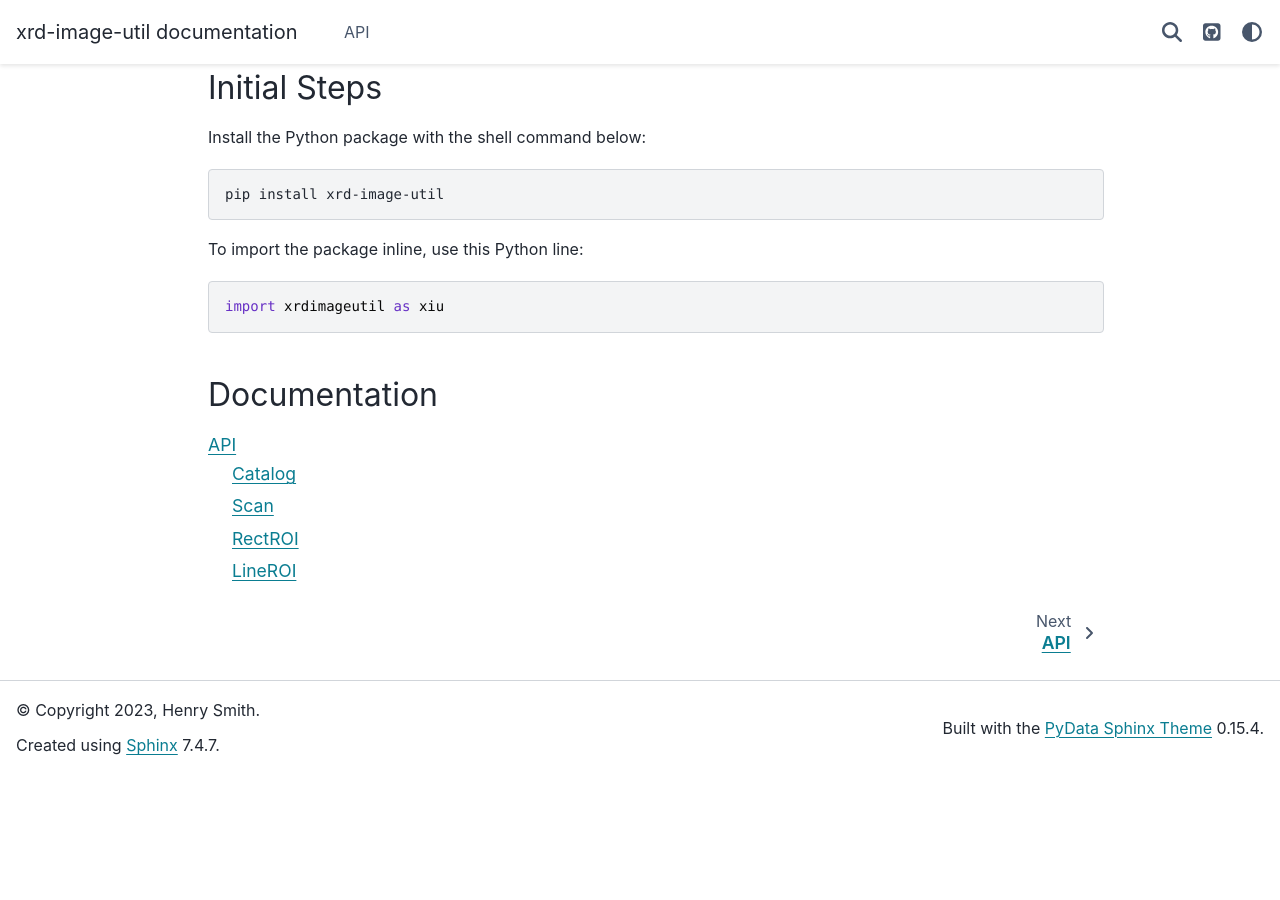
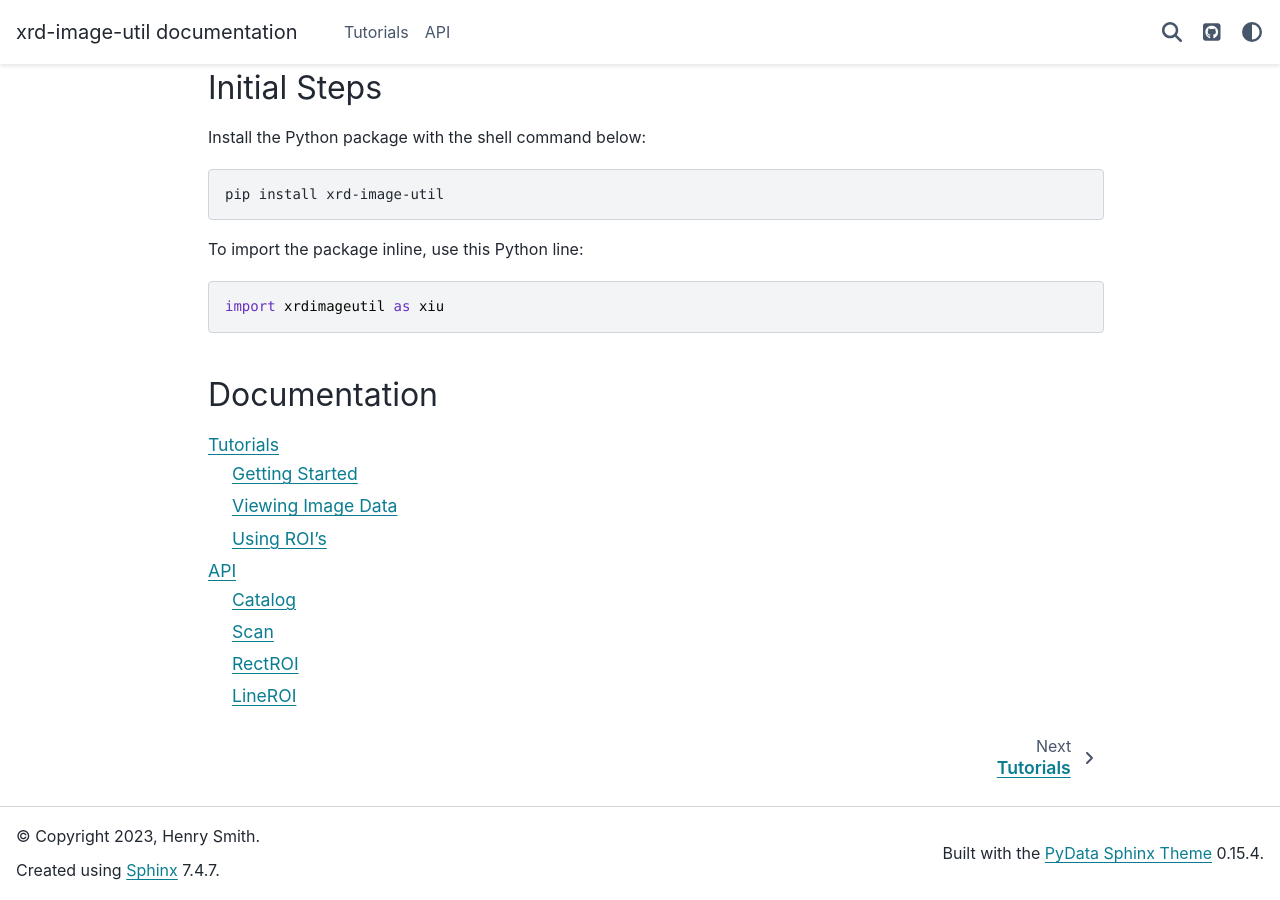
Before and after one commit to pecomyint/xrd-image-util, a Sphinx documentation site: the page built from docs/source/index.rst, in a window 1280 px wide and 900 px high, scrolled down 1219 px. Built offline with Sphinx 7.4.7 and the PyData theme 0.15.4, drawn with Linux system fonts in a browser that asks for light colours; before the commit the page ends 1993 px from its top, so only the background shows below that.

Commit message:
Refactor tutorials section

```diff
--- a/docs/source/api/index.rst
+++ b/docs/source/api/index.rst
@@ -3,10 +3,6 @@ API
 ===
 
 .. currentmodule:: xrdimageutil
-
-.. autosummary::
-
-    Catalog
 
 .. toctree::
     :glob:
--- a/docs/source/index.rst
+++ b/docs/source/index.rst
@@ -64,4 +64,5 @@ Documentation
     :glob:
     :maxdepth: 2
 
+    tutorials/index
     api/index
--- /dev/null
+++ b/docs/source/tutorials/index.rst
@@ -0,0 +1,13 @@
+=========
+Tutorials
+=========
+
+.. currentmodule:: xrdimageutil
+
+.. toctree::
+    :glob:
+    :maxdepth: 1
+
+    ./getting_started
+    ./viewing_image_data
+    ./using_rois
```
